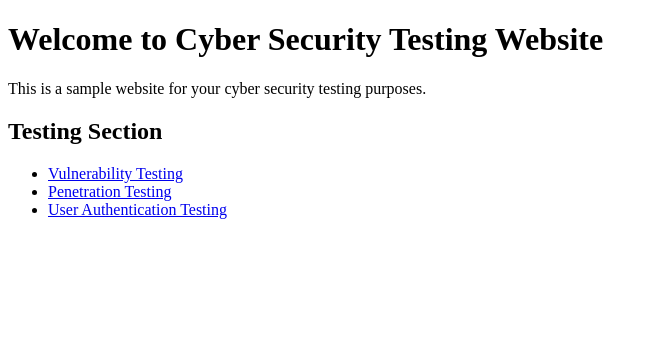
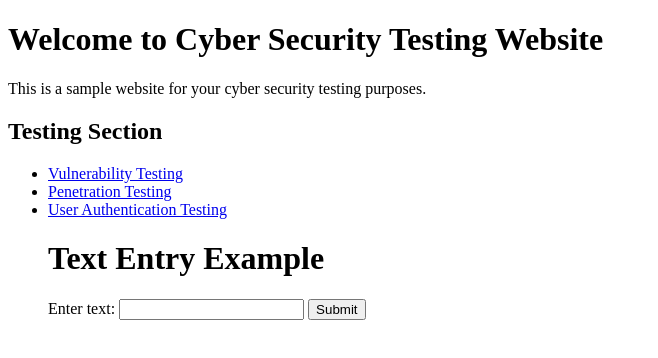
Before and after one commit to iAimToCode/BootConProject4, a plain HTML site: page index.html in a window 1280 px wide. Shown: the whole page, without its empty margins (0-658 px from the left). Drawn offline with Linux system fonts and the light colour scheme.

Commit message:
Update index.html

```diff
--- a/index.html
+++ b/index.html
@@ -14,6 +14,23 @@
         <li><a href="penetration.html">Penetration Testing</a></li>
         <li><a href="authentication.html">User Authentication Testing</a></li>
         <!-- Add more testing sections as needed -->
+        <!DOCTYPE html>
+<html>
+<head>
+  <title>Text Entry Example</title>
+</head>
+<body>
+  <h1>Text Entry Example</h1>
+
+  <form>
+    <label for="text-entry">Enter text:</label>
+    <input type="text" id="text-entry" name="text-entry">
+
+    <input type="submit" value="Submit">
+  </form>
+</body>
+</html>
+
     </ul>
 </body>
 </html>
```
